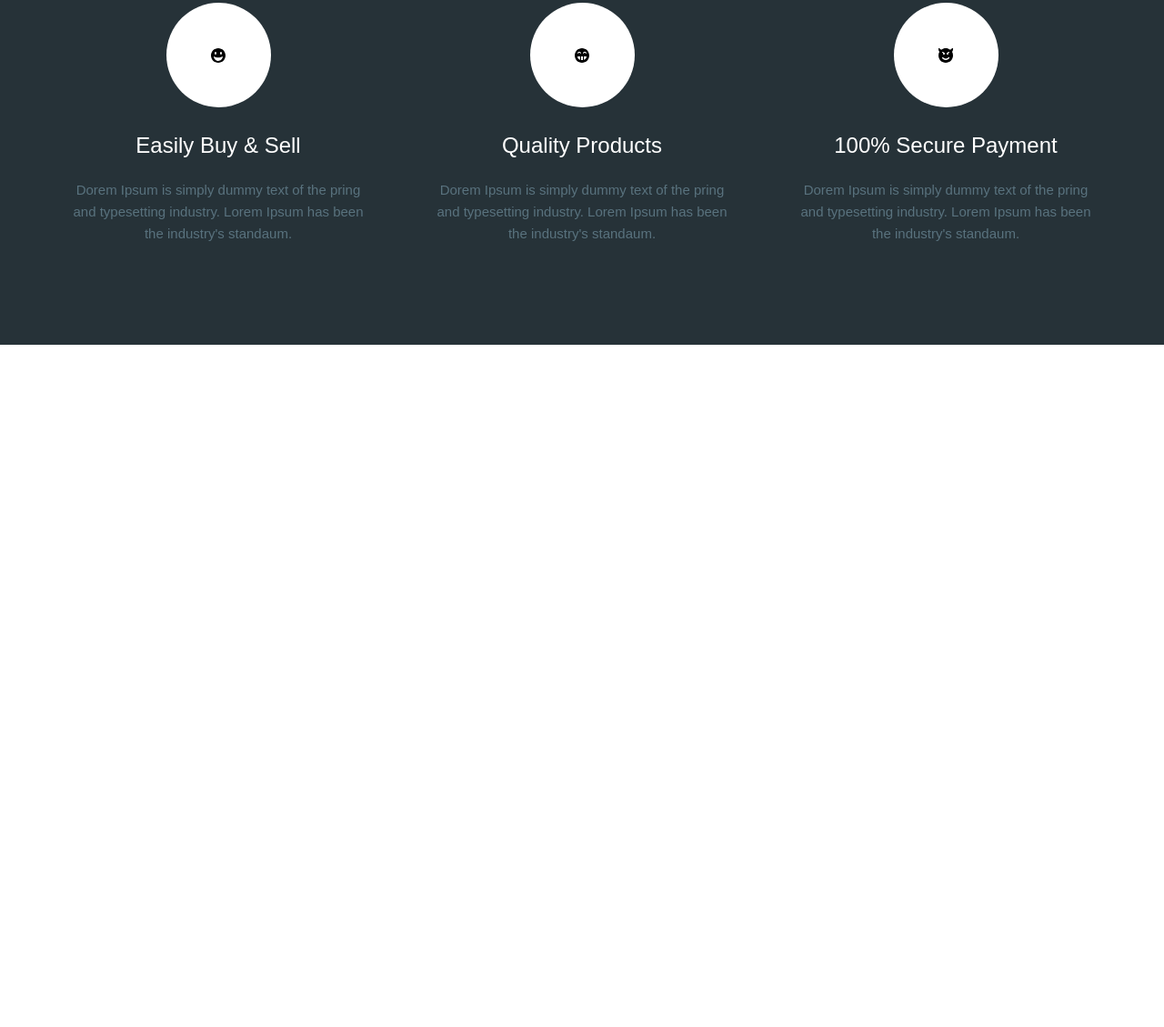
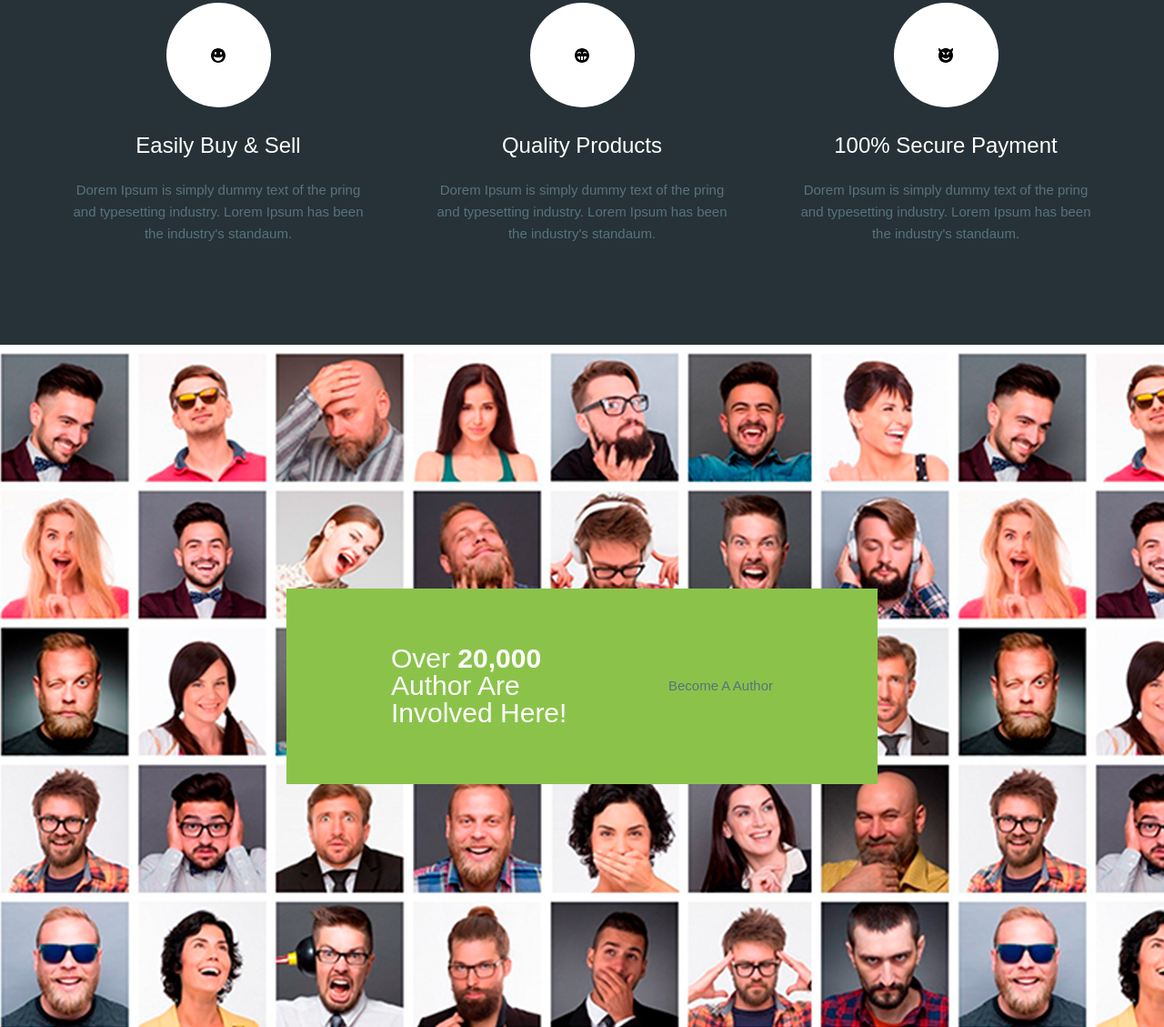
Before and after one commit to BigStar87/moderno, a website: page app/index.html in a window 1280 px wide. Shown: the part 4095-5224 px from the top of the page at 91% size. Before the commit the page ends 4474 px from the top, so only its background shows below. Drawn offline with nearby package versions, Linux system fonts and the light colour scheme.

Commit message:
added author

```diff
--- a/app/index.html
+++ b/app/index.html
@@ -453,9 +453,12 @@
       <div class="advantages__inner">
         <div class="advantages__item">
           <div class="advantages__item-img icocvg-1">
-            <svg version="1.1" xmlns="http://www.w3.org/2000/svg" xmlns:xlink="http://www.w3.org/1999/xlink" width="16" height="16" viewBox="0 0 16 16">
-              <path fill="#000000" d="M8 0c-4.418 0-8 3.582-8 8s3.582 8 8 8 8-3.582 8-8-3.582-8-8-8zM11 4c0.552 0 1 0.672 1 1.5s-0.448 1.5-1 1.5-1-0.672-1-1.5 0.448-1.5 1-1.5zM5 4c0.552 0 1 0.672 1 1.5s-0.448 1.5-1 1.5-1-0.672-1-1.5 0.448-1.5 1-1.5zM8 14c-2.607 0-4.772-2.186-5-4.973 1.465 0.846 3.188 1.329 5 1.329s3.535-0.481 5-1.327c-0.228 2.788-2.393 4.971-5 4.971z"></path>
-              </svg>
+            <svg version="1.1" xmlns="http://www.w3.org/2000/svg" xmlns:xlink="http://www.w3.org/1999/xlink" width="16"
+              height="16" viewBox="0 0 16 16">
+              <path fill="#000000"
+                d="M8 0c-4.418 0-8 3.582-8 8s3.582 8 8 8 8-3.582 8-8-3.582-8-8-8zM11 4c0.552 0 1 0.672 1 1.5s-0.448 1.5-1 1.5-1-0.672-1-1.5 0.448-1.5 1-1.5zM5 4c0.552 0 1 0.672 1 1.5s-0.448 1.5-1 1.5-1-0.672-1-1.5 0.448-1.5 1-1.5zM8 14c-2.607 0-4.772-2.186-5-4.973 1.465 0.846 3.188 1.329 5 1.329s3.535-0.481 5-1.327c-0.228 2.788-2.393 4.971-5 4.971z">
+              </path>
+            </svg>
           </div>
           <div class="advantages__item-title">
             Easily Buy & Sell
@@ -468,9 +471,12 @@
         </div>
         <div class="advantages__item">
           <div class="advantages__item-img icocvg-2">
-            <svg version="1.1" xmlns="http://www.w3.org/2000/svg" xmlns:xlink="http://www.w3.org/1999/xlink" width="16" height="16" viewBox="0 0 16 16">
-              <path fill="#000000" d="M8 0c-4.418 0-8 3.582-8 8s3.582 8 8 8c4.418 0 8-3.582 8-8s-3.582-8-8-8zM11 3.688c0.999 0 1.813 0.813 1.813 1.813 0 0.1-0.009 0.201-0.025 0.302-0.025 0.151-0.156 0.261-0.308 0.261s-0.283-0.11-0.308-0.261c-0.096-0.573-0.589-0.833-1.171-0.833s-1.074 0.26-1.171 0.833c-0.025 0.151-0.156 0.261-0.308 0.261-0 0 0 0-0 0-0.153 0-0.283-0.11-0.308-0.261-0.017-0.101-0.025-0.202-0.025-0.302 0-0.999 0.813-1.813 1.813-1.813zM5 3.688c0.999 0 1.813 0.813 1.813 1.813 0 0.1-0.009 0.201-0.025 0.302-0.025 0.151-0.156 0.261-0.308 0.261s-0.283-0.11-0.308-0.261c-0.096-0.573-0.589-0.833-1.171-0.833s-1.074 0.26-1.171 0.833c-0.025 0.151-0.156 0.261-0.308 0.261 0 0 0 0 0 0-0.153 0-0.283-0.11-0.308-0.261-0.017-0.101-0.025-0.202-0.025-0.302 0-0.999 0.813-1.813 1.813-1.813zM3 9h3v3.873c-1.72-0.447-3-2.018-3-3.873zM7 13v-4h2v4h-2zM10 12.873v-3.873h3c0 1.855-1.28 3.426-3 3.873z"></path>
-              </svg>
+            <svg version="1.1" xmlns="http://www.w3.org/2000/svg" xmlns:xlink="http://www.w3.org/1999/xlink" width="16"
+              height="16" viewBox="0 0 16 16">
+              <path fill="#000000"
+                d="M8 0c-4.418 0-8 3.582-8 8s3.582 8 8 8c4.418 0 8-3.582 8-8s-3.582-8-8-8zM11 3.688c0.999 0 1.813 0.813 1.813 1.813 0 0.1-0.009 0.201-0.025 0.302-0.025 0.151-0.156 0.261-0.308 0.261s-0.283-0.11-0.308-0.261c-0.096-0.573-0.589-0.833-1.171-0.833s-1.074 0.26-1.171 0.833c-0.025 0.151-0.156 0.261-0.308 0.261-0 0 0 0-0 0-0.153 0-0.283-0.11-0.308-0.261-0.017-0.101-0.025-0.202-0.025-0.302 0-0.999 0.813-1.813 1.813-1.813zM5 3.688c0.999 0 1.813 0.813 1.813 1.813 0 0.1-0.009 0.201-0.025 0.302-0.025 0.151-0.156 0.261-0.308 0.261s-0.283-0.11-0.308-0.261c-0.096-0.573-0.589-0.833-1.171-0.833s-1.074 0.26-1.171 0.833c-0.025 0.151-0.156 0.261-0.308 0.261 0 0 0 0 0 0-0.153 0-0.283-0.11-0.308-0.261-0.017-0.101-0.025-0.202-0.025-0.302 0-0.999 0.813-1.813 1.813-1.813zM3 9h3v3.873c-1.72-0.447-3-2.018-3-3.873zM7 13v-4h2v4h-2zM10 12.873v-3.873h3c0 1.855-1.28 3.426-3 3.873z">
+              </path>
+            </svg>
           </div>
           <div class="advantages__item-title">
             Quality Products
@@ -483,9 +489,12 @@
         </div>
         <div class="advantages__item">
           <div class="advantages__item-img icocvg-3">
-            <svg version="1.1" xmlns="http://www.w3.org/2000/svg" xmlns:xlink="http://www.w3.org/1999/xlink" width="16" height="16" viewBox="0 0 16 16">
-              <path fill="#000000" d="M16 1c0-0.711-0.149-1.387-0.416-2-0.525 1.201-1.507 2.155-2.726 2.643-1.347-1.031-3.030-1.643-4.857-1.643s-3.51 0.613-4.857 1.643c-1.22-0.488-2.202-1.443-2.726-2.643-0.268 0.613-0.416 1.289-0.416 2 0 1.15 0.388 2.208 1.040 3.053-0.662 1.165-1.040 2.512-1.040 3.947 0 4.418 3.582 8 8 8s8-3.582 8-8c0-1.436-0.378-2.783-1.040-3.947 0.652-0.845 1.040-1.903 1.040-3.053zM9.001 5.946c0.032-0.741 0.706-1.234 1.275-1.518 0.543-0.271 1.080-0.407 1.102-0.413 0.268-0.067 0.539 0.096 0.606 0.364s-0.096 0.539-0.364 0.606c-0.275 0.070-0.602 0.189-0.89 0.334 0.166 0.179 0.268 0.418 0.268 0.681 0 0.552-0.448 1-1 1s-1-0.448-1-1c0-0.018 0.001-0.036 0.002-0.054zM4.015 4.379c0.067-0.268 0.338-0.431 0.606-0.364 0.023 0.006 0.559 0.141 1.102 0.413 0.568 0.284 1.243 0.776 1.275 1.518 0.001 0.018 0.002 0.036 0.002 0.054 0 0.552-0.448 1-1 1s-1-0.448-1-1c0-0.263 0.102-0.503 0.268-0.681-0.288-0.144-0.614-0.264-0.89-0.334-0.268-0.067-0.431-0.338-0.364-0.606zM8 13c-1.82 0-3.413-0.973-4.288-2.427l1.286-0.772c0.612 1.018 1.727 1.699 3.002 1.699s2.389-0.681 3.002-1.699l1.286 0.772c-0.874 1.454-2.467 2.427-4.288 2.427z"></path>
-              </svg>
+            <svg version="1.1" xmlns="http://www.w3.org/2000/svg" xmlns:xlink="http://www.w3.org/1999/xlink" width="16"
+              height="16" viewBox="0 0 16 16">
+              <path fill="#000000"
+                d="M16 1c0-0.711-0.149-1.387-0.416-2-0.525 1.201-1.507 2.155-2.726 2.643-1.347-1.031-3.030-1.643-4.857-1.643s-3.51 0.613-4.857 1.643c-1.22-0.488-2.202-1.443-2.726-2.643-0.268 0.613-0.416 1.289-0.416 2 0 1.15 0.388 2.208 1.040 3.053-0.662 1.165-1.040 2.512-1.040 3.947 0 4.418 3.582 8 8 8s8-3.582 8-8c0-1.436-0.378-2.783-1.040-3.947 0.652-0.845 1.040-1.903 1.040-3.053zM9.001 5.946c0.032-0.741 0.706-1.234 1.275-1.518 0.543-0.271 1.080-0.407 1.102-0.413 0.268-0.067 0.539 0.096 0.606 0.364s-0.096 0.539-0.364 0.606c-0.275 0.070-0.602 0.189-0.89 0.334 0.166 0.179 0.268 0.418 0.268 0.681 0 0.552-0.448 1-1 1s-1-0.448-1-1c0-0.018 0.001-0.036 0.002-0.054zM4.015 4.379c0.067-0.268 0.338-0.431 0.606-0.364 0.023 0.006 0.559 0.141 1.102 0.413 0.568 0.284 1.243 0.776 1.275 1.518 0.001 0.018 0.002 0.036 0.002 0.054 0 0.552-0.448 1-1 1s-1-0.448-1-1c0-0.263 0.102-0.503 0.268-0.681-0.288-0.144-0.614-0.264-0.89-0.334-0.268-0.067-0.431-0.338-0.364-0.606zM8 13c-1.82 0-3.413-0.973-4.288-2.427l1.286-0.772c0.612 1.018 1.727 1.699 3.002 1.699s2.389-0.681 3.002-1.699l1.286 0.772c-0.874 1.454-2.467 2.427-4.288 2.427z">
+              </path>
+            </svg>
           </div>
           <div class="advantages__item-title">
             100% Secure Payment
@@ -499,6 +508,18 @@
       </div>
   </section>
 
+  <section class="author" style="background: url(images/content/author.jpg);">
+    <div class="author__box">
+      <div class="author__title">
+        Over <span>20,000</span> Author
+        Are Involved Here!
+      </div>
+      <a href="#" class="author__link">
+        Become A Author
+      </a>
+    </div>
+  </section>
+
 
   <script src="https://ajax.googleapis.com/ajax/libs/jquery/3.5.1/jquery.min.js">
   </script>
--- a/app/scss/style.scss
+++ b/app/scss/style.scss
@@ -286,9 +286,6 @@
         color: $green;
       }
     }
-    &:hover{
-
-    }
     &-img{
       width: 115px;
       height: 115px;
@@ -315,3 +312,40 @@
     }
   }
 }
+
+// author
+
+.author{
+  background-position: center;
+  background: no-repeat;
+  background-size: cover;
+  min-height: 750px;
+  display: flex;
+  align-items: center;
+  justify-content: center;
+  &__box{
+    max-width: 650px;
+    width: 100%;
+    min-height: 215px;
+    display: flex;
+    align-items: center;
+    justify-content: center;
+    background-color: $green;
+  }
+  &__title{
+    font-size: 30px;
+    line-height: 30px;
+    color: #fff;
+    margin-right: 45px;
+    max-width: 260px;
+    span{
+      @include f700
+    }
+  }
+  &__link__{
+    font-size: 18px;
+    line-height: 36px;
+    padding: 14px 40px;
+    background-color: #fff;
+  }
+}
```
Also changed, not shown: app/css/style.min.css, app/images/content/author.jpg (added).
